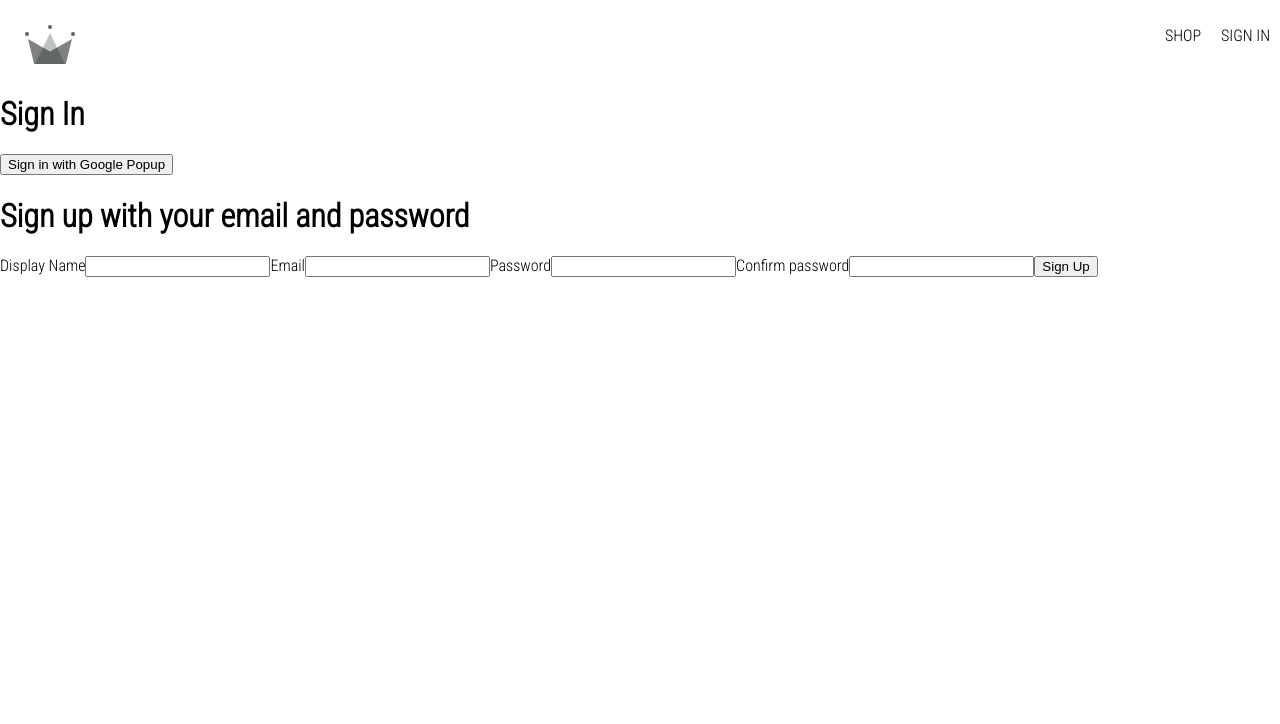
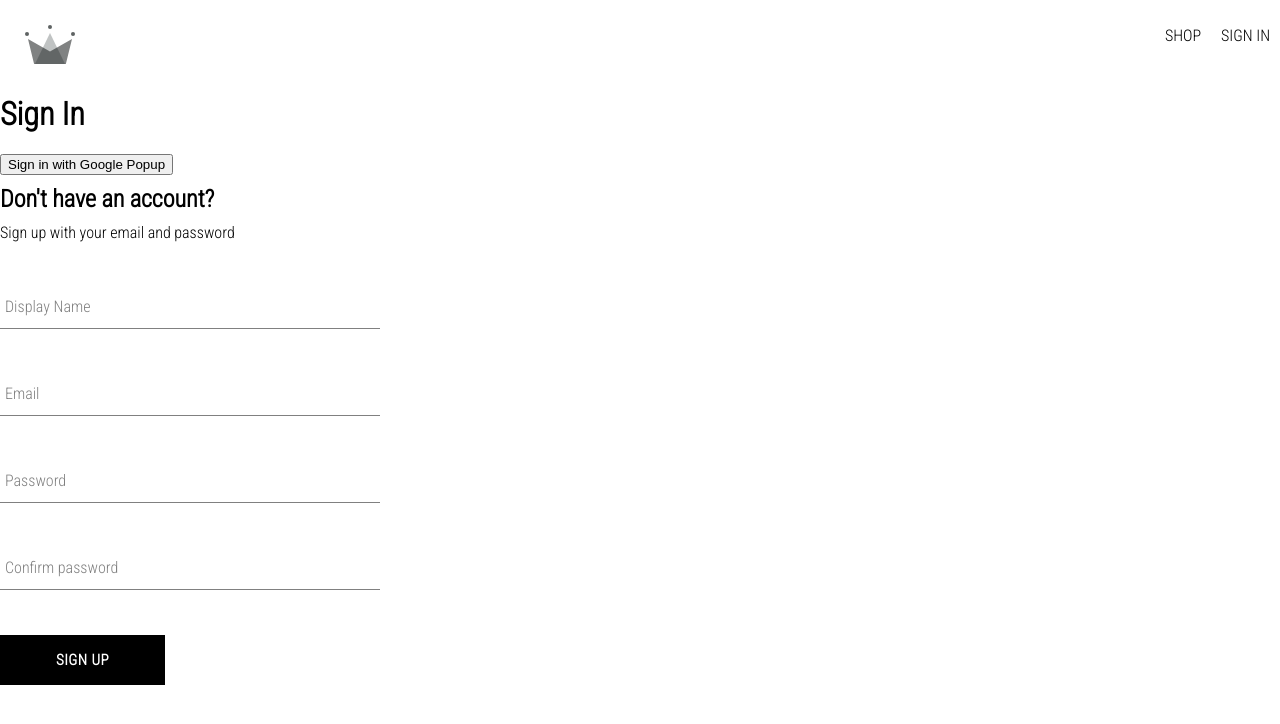
Before and after one commit to vanessavun/ladycrushcrewV3, a React (Create React App) app: page /sign-in in a window 1280 px wide. Shown: the top 724 px of the page. Built offline with nearby package versions, Linux system fonts and the light colour scheme.

Commit message:
Created sign up component, form input component, button component

```diff
--- /dev/null
+++ b/src/components/button/button.component.jsx
@@ -0,0 +1,23 @@
+import './button.styles.scss';
+
+/* Styling
+default, inverted (for shopping), google sign in
+*/
+
+const BUTTON_TYPE_CLASSES = {
+    google: 'google-sign-in',
+    inverted: 'inverted'
+}
+
+const Button = ({ children, buttonType, ...otherProps }) => {
+    return (
+        <button
+            className={`button-container ${BUTTON_TYPE_CLASSES[buttonType]}`}
+            {...otherProps}
+        >
+            {children}
+        </button>
+    )
+}
+
+export default Button;
--- /dev/null
+++ b/src/components/button/button.styles.scss
@@ -0,0 +1,46 @@
+.button-container {
+    min-width: 165px;
+    width: auto;
+    height: 50px;
+    letter-spacing: 0.5px;
+    line-height: 50px;
+    padding: 0 35px 0 35px;
+    font-size: 15px;
+    background-color: black;
+    color: white;
+    text-transform: uppercase;
+    font-family: 'Roboto Condensed';
+    font-weight: bolder;
+    border: none;
+    cursor: pointer;
+    display: flex;
+    justify-content: center;
+
+    &:hover {
+        background-color: white;
+        color: black;
+        border: 1px solid black;
+    }
+
+    &.google-sign-in {
+        background-color: #4285f4;
+        color: white;
+
+        &:hover {
+            background-color: #357ae8;
+            border: none;
+        }
+    }
+
+    &.inverted {
+        background-color: white;
+        color: black;
+        border: 1px solid black;
+
+        &:hover {
+            background-color: black;
+            color: white;
+            border: none;
+        }
+    }
+}
--- /dev/null
+++ b/src/components/form-input/form-input.component.jsx
@@ -0,0 +1,16 @@
+import './form-input.styles.scss';
+
+const FormInput = ({ label, ...otherProps }) => {
+    return (
+        <div className="group">
+            <input className="form-input" {...otherProps} />
+            {label && (<label
+                className={`${otherProps.value.length ? 'shrink' : ''}
+                form-input-label`}>{label}</label>)
+            }
+        </div>
+
+    )
+}
+
+export default FormInput;
--- /dev/null
+++ b/src/components/form-input/form-input.styles.scss
@@ -0,0 +1,54 @@
+$sub-color: grey;
+$main-color: black;
+
+@mixin shrinkLabel {
+    top: -14px;
+    font-size: 12px;
+    color: $main-color;
+}
+
+.group {
+    position: relative;
+    margin: 45px 0;
+
+    .form-input {
+        background: none;
+        background-color: white;
+        color: $sub-color;
+        font-size: 18px;
+        padding: 10px 10px 10px 5px;
+        display: block;
+        width: 100%;
+        border: none;
+        border-radius: 0;
+        border-bottom: 1px solid $sub-color;
+        margin: 25px 0;
+
+        &:focus {
+            outline: none;
+        }
+
+        &:focus~.form-input-label {
+            @include shrinkLabel();
+        }
+    }
+
+    input[type='password'] {
+        letter-spacing: 0.3em;
+    }
+
+    .form-input-label {
+        color: $sub-color;
+        font-size: 16px;
+        font-weight: normal;
+        position: absolute;
+        pointer-events: none;
+        left: 5px;
+        top: 10px;
+        transition: 300ms ease all;
+
+        &.shrink {
+            @include shrinkLabel();
+        }
+    }
+}
--- a/src/components/sign-up-form/sign-up-form.component.jsx
+++ b/src/components/sign-up-form/sign-up-form.component.jsx
@@ -1,5 +1,8 @@
 import { useState } from 'react';
 import { createAuthUserEmailAndPassword, createUserDocumentFromAuth } from '../../utils/firebase/firebase.utils';
+import FormInput from '../form-input/form-input.component';
+import './sign-up-form.styles.scss';
+import Button from '../button/button.component';
 
 const defaultFormFields = {
     displayName: '',
@@ -24,10 +27,8 @@
         }
         //Create user
         try {
-            const {user} = createAuthUserEmailAndPassword(email, password);
-
+            const {user} = await createAuthUserEmailAndPassword(email, password);
             await createUserDocumentFromAuth(user, { displayName });
-
 
         } catch(error){
             if(error.code === 'auth/email-already-in-use') {
@@ -46,22 +47,39 @@
     }
 
     return (
-        <div>
-            <h1>Sign up with your email and password</h1>
+        <div className='sign-up-container'>
+            <h2>Don't have an account?</h2>
+            <span>Sign up with your email and password</span>
             <form onSubmit={handleSubmit}>
-                <label>Display Name</label>
-                <input type='text' required onChange={handleChange} name='displayName' value={displayName} />
-
-                <label>Email</label>
-                <input type='email' required onChange={handleChange} name='email' value={email} />
-
-                <label>Password</label>
-                <input type='password' required onChange={handleChange} name='password' value={password} />
-
-                <label>Confirm password</label>
-                <input type='password' required onChange={handleChange} name='confirmPassword' value={confirmPassword} />
-
-                <button type='submit'>Sign Up</button>
+                <FormInput
+                    label='Display Name'
+                    type='text'
+                    required
+                    onChange={handleChange}
+                    name='displayName'
+                    value={displayName} />
+                <FormInput
+                    label='Email'
+                    type='email'
+                    required
+                    onChange={handleChange}
+                    name='email'
+                    value={email} />
+                <FormInput
+                    label='Password'
+                    type='password'
+                    required
+                    onChange={handleChange}
+                    name='password'
+                    value={password} />
+                <FormInput
+                    label='Confirm password'
+                    type='password'
+                    required
+                    onChange={handleChange}
+                    name='confirmPassword'
+                    value={confirmPassword} />
+                <Button type='submit'>Sign Up</Button>
             </form>
         </div>
     )
--- /dev/null
+++ b/src/components/sign-up-form/sign-up-form.styles.scss
@@ -0,0 +1,9 @@
+.sign-up-container {
+    display: flex;
+    flex-direction: column;
+    width: 380px;
+
+    h2 {
+        margin: 10px 0px;
+    }
+}
```
